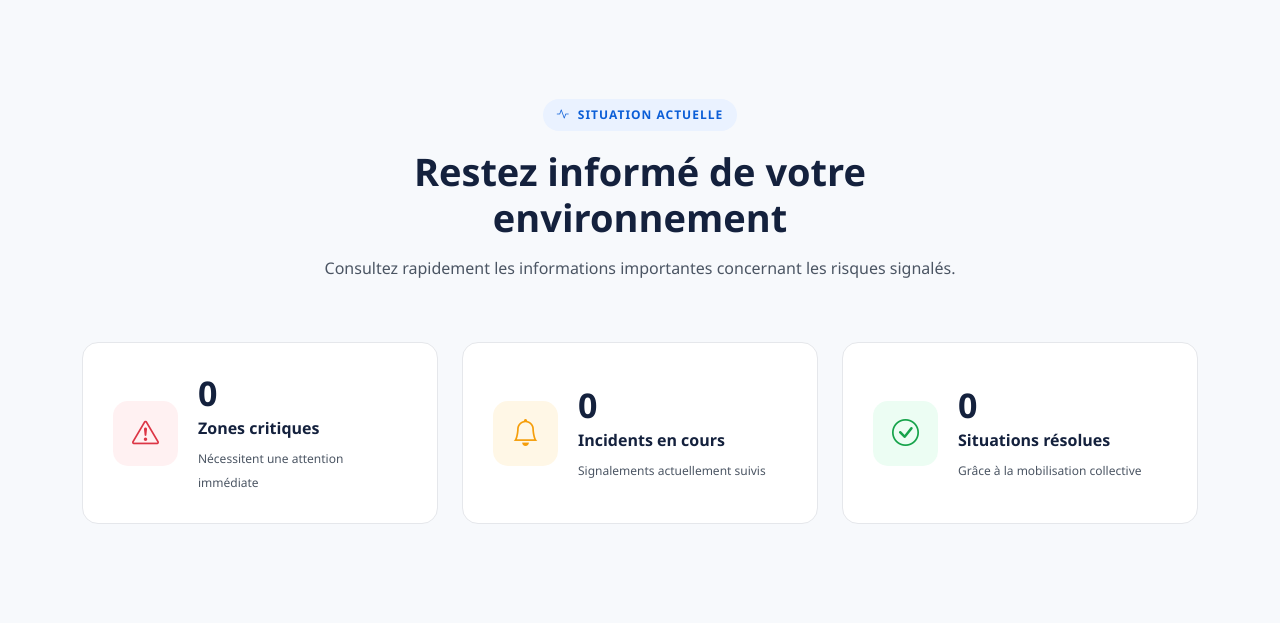
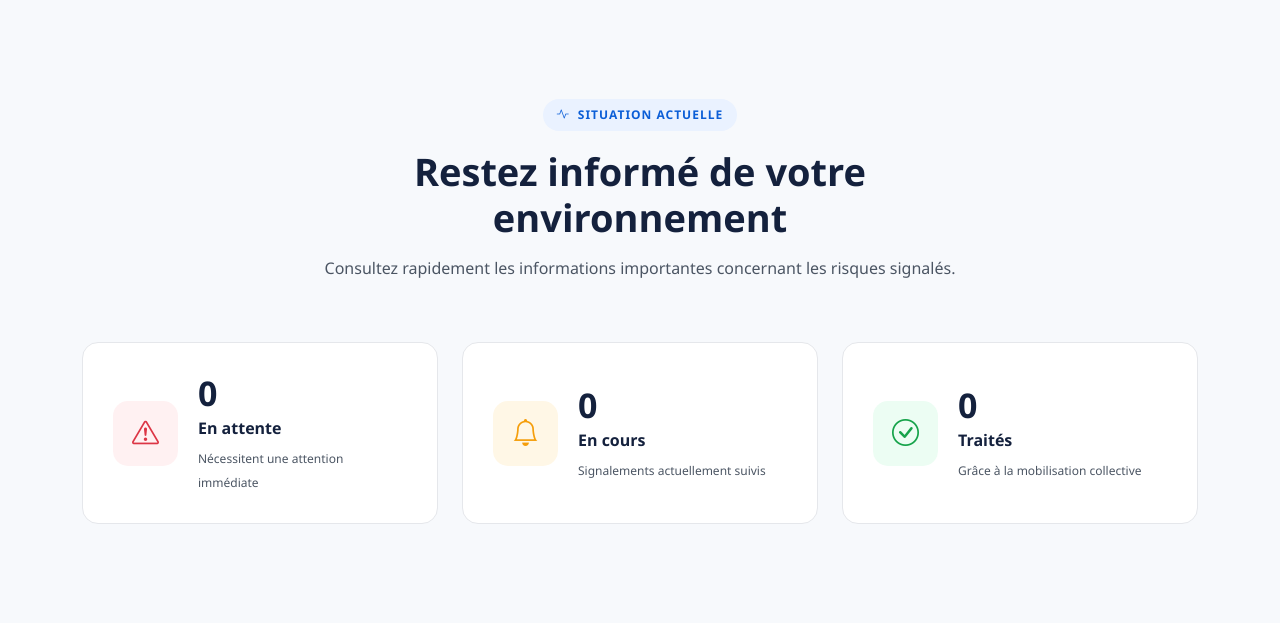
Before and after one commit to Sultan9463/NIGER-ALERT-MAP1, a Flask app: page / in a window 1280 px wide. Shown: the part 812-1435 px from the top of the page. Run offline with Flask 3, Linux system fonts and the light colour scheme.

Commit message:
mise à jour

```diff
--- a/templates/index.html
+++ b/templates/index.html
@@ -569,7 +569,7 @@
 
                             <div class="stat-item">
                                 <h2>{{ pending_reports }}</h2>
-                                <p>Zones critiques</p>
+                                <p>En attente</p>
                             </div>
 
 
@@ -609,7 +609,7 @@
 
                             <div class="stat-item">
                                 <h2>{{ in_progress_reports }}</h2>
-                                <p>Incidents en cours</p>
+                                <p> En cours</p>
                             </div>
 
 
@@ -649,7 +649,7 @@
 
                             <div class="stat-item">
                                 <h2>{{ processed_reports }}</h2>
-                                <p>Situations résolues</p>
+                                <p>Traités</p>
                             </div>
                             <span>
 
```
